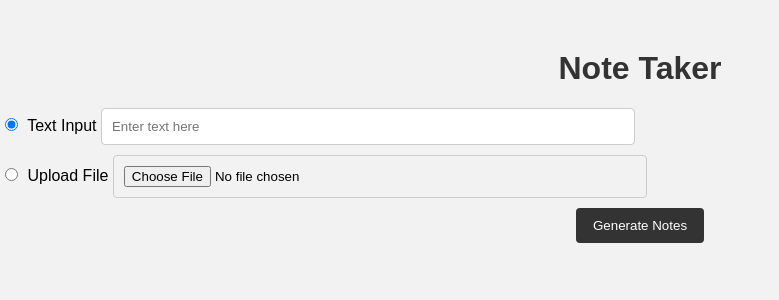
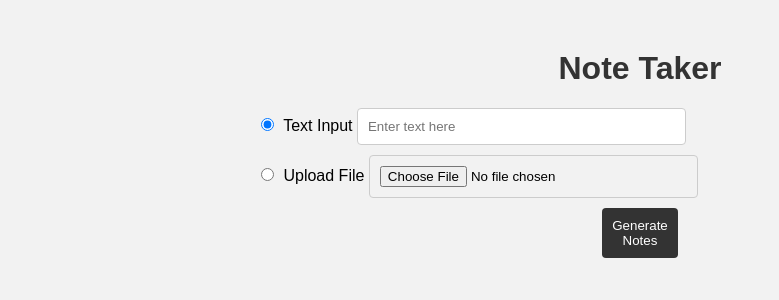
Before and after one commit to ywxn/Notetaker, a Flask app: page / in a window 1280 px wide. Shown: the top 300 px of the page, without its empty margins (0-779 px from the left). Run offline with Flask 3, Linux system fonts and the light colour scheme.

Commit message:
updated host

```diff
--- a/static/css/stylesheet.css
+++ b/static/css/stylesheet.css
@@ -2,7 +2,7 @@
 body {
     font-family: Arial, sans-serif;
     background-color: #f2f2f2;
-    margin: 0;
+    margin: 0 20%;
     padding: 0;
 }
 
```
Also changed, not shown: 1 other file.
